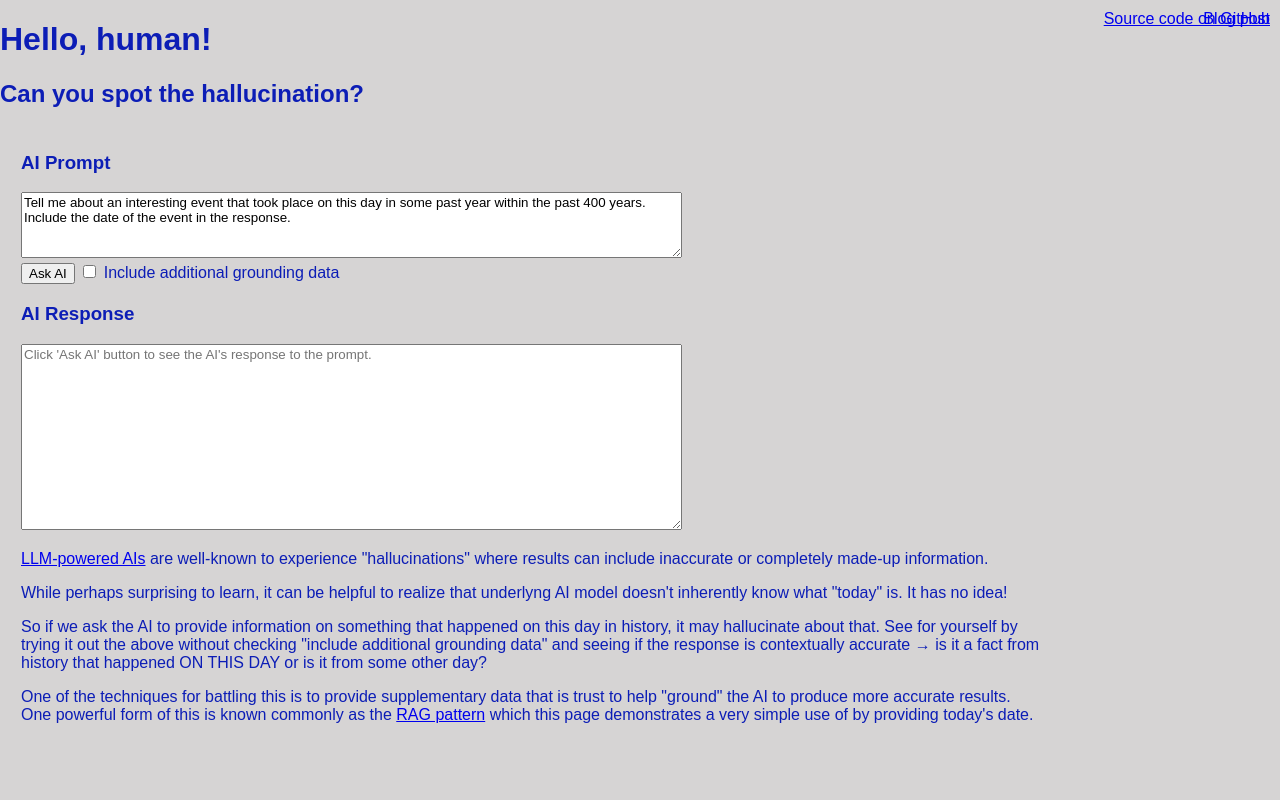
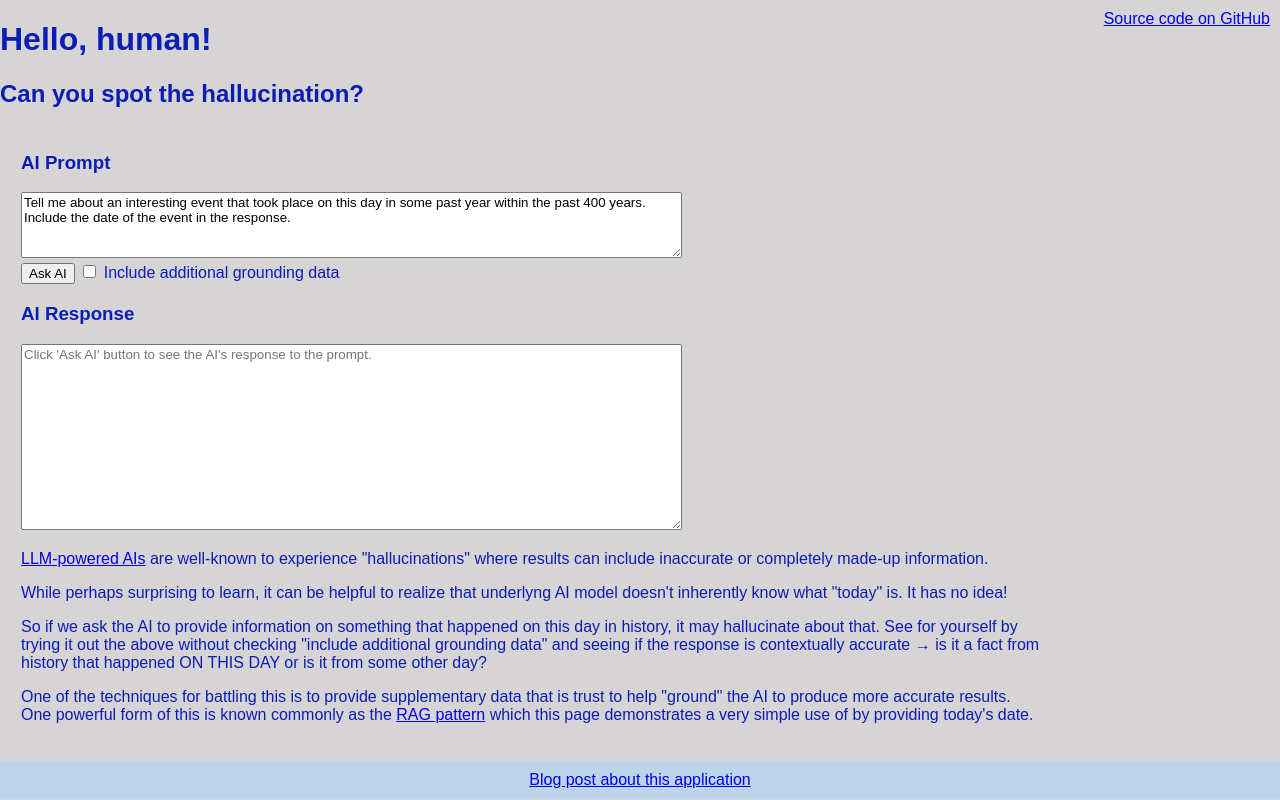
Before and after one commit to codingoutloud/hello-ai, a plain HTML site: page src/index.html in a window 1280 px wide. Drawn offline with Linux system fonts and the light colour scheme.

Commit message:
Fiddling with visual layout

```diff
--- a/src/index.html
+++ b/src/index.html
@@ -10,7 +10,6 @@
 
 <body>
   <a href="https://github.com/codingoutloud/hello-ai" class="github-link" target="_blank" rel="noopener">Source code on GitHub</a>
-  <a href="https://blog.codingoutloud.com/2024/03/31/hello-ai-a-simple-demonstration-of-azure-openai/" class="github-link" target="_blank" rel="noopener">Blog post</a>
 
   <h1>Hello, human!</h1>
   <h2>Can you spot the hallucination?</h2>
@@ -53,6 +52,10 @@
       which this page demonstrates a very simple use of by providing today's date.</p>
   </main>
 
+  <footer>
+    <a href="https://blog.codingoutloud.com/2024/03/31/hello-ai-a-simple-demonstration-of-azure-openai/" target="_blank" rel="noopener">Blog post about this application</a>
+  </footer>
+
   <script>
     // Save original the AI prompt text so we can restore it later as needed
     var originalPrompt = document.getElementById('promptForAI').value;
--- a/src/styles.css
+++ b/src/styles.css
@@ -29,3 +29,9 @@ main > h2 {
   top: 10px;
   right: 10px;
 }
+
+footer {
+  background-color: #bdd4eb;
+  text-align: center;
+  padding: 10px;
+}
```
